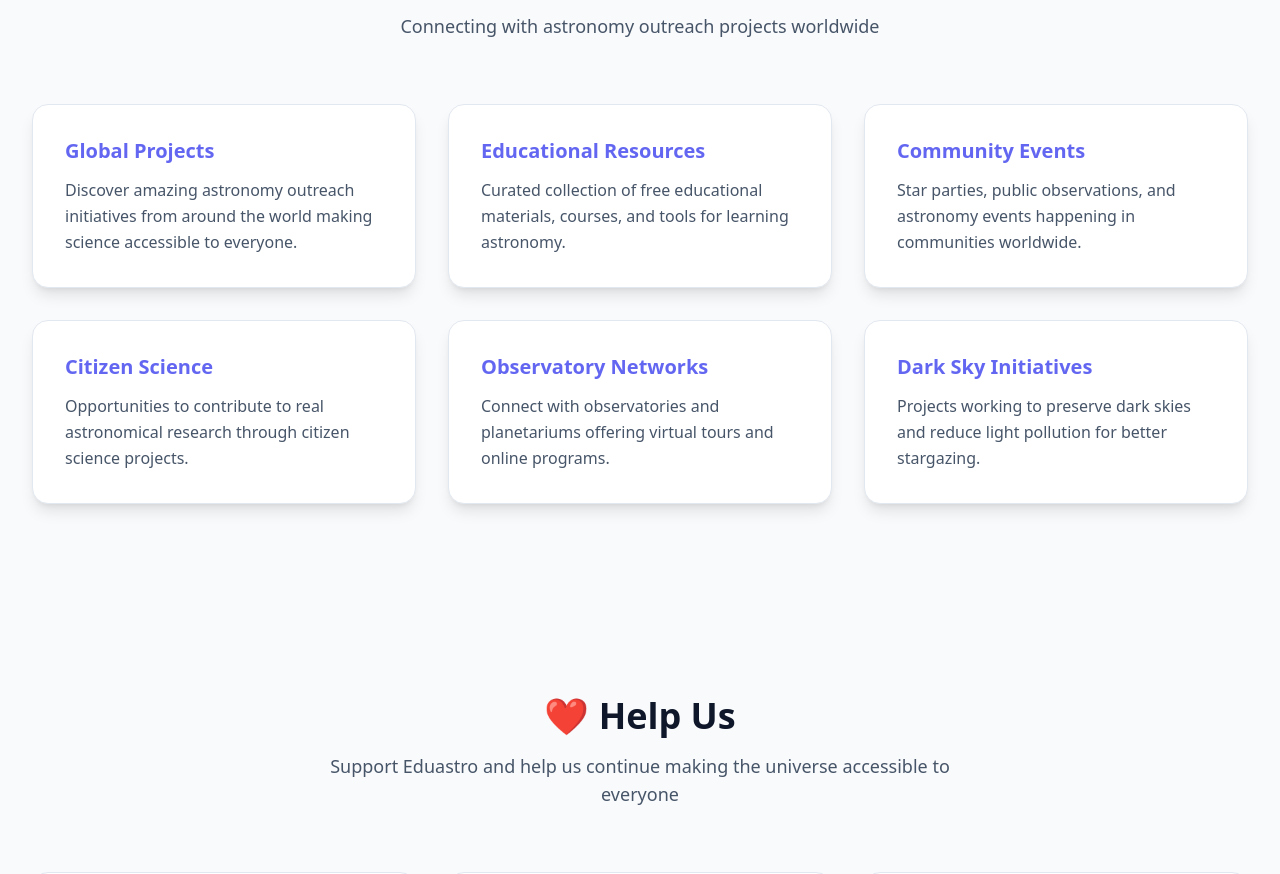
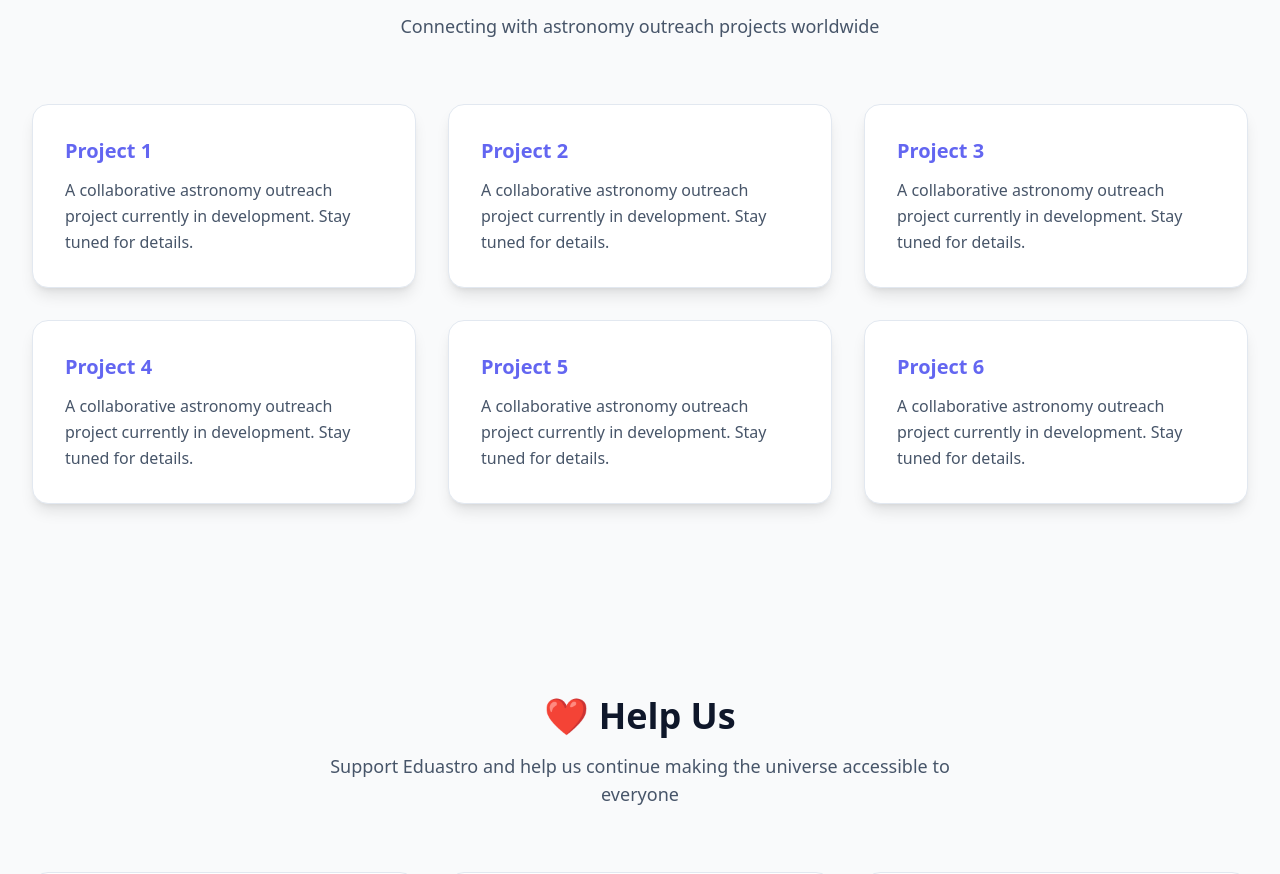
Before and after one commit to Du0073/Eduastro, a React (Vite) app: page / in a window 1280 px wide. Shown: the part 2261-3135 px from the top of the page. Built offline with nearby package versions, Linux system fonts and the light colour scheme.

Commit message:
feat: Update README and constants for Eduastro
Refactors the README to include setup instructions and a banner image. Updates the 'astronomyForAll' constant to reflect placeholder project titles and descriptions, indicating that specific outreach projects are still in development.

```diff
--- a/constants.ts
+++ b/constants.ts
@@ -60,28 +60,28 @@ export const notes: CardContent[] = [
 
 export const astronomyForAll: CardContent[] = [
     {
-        title: 'Global Projects',
-        description: 'Discover amazing astronomy outreach initiatives from around the world making science accessible to everyone.',
+        title: 'Project 1',
+        description: 'A collaborative astronomy outreach project currently in development. Stay tuned for details.',
     },
     {
-        title: 'Educational Resources',
-        description: 'Curated collection of free educational materials, courses, and tools for learning astronomy.',
+        title: 'Project 2',
+        description: 'A collaborative astronomy outreach project currently in development. Stay tuned for details.',
     },
     {
-        title: 'Community Events',
-        description: 'Star parties, public observations, and astronomy events happening in communities worldwide.',
+        title: 'Project 3',
+        description: 'A collaborative astronomy outreach project currently in development. Stay tuned for details.',
     },
     {
-        title: 'Citizen Science',
-        description: 'Opportunities to contribute to real astronomical research through citizen science projects.',
+        title: 'Project 4',
+        description: 'A collaborative astronomy outreach project currently in development. Stay tuned for details.',
     },
     {
-        title: 'Observatory Networks',
-        description: 'Connect with observatories and planetariums offering virtual tours and online programs.',
+        title: 'Project 5',
+        description: 'A collaborative astronomy outreach project currently in development. Stay tuned for details.',
     },
     {
-        title: 'Dark Sky Initiatives',
-        description: 'Projects working to preserve dark skies and reduce light pollution for better stargazing.',
+        title: 'Project 6',
+        description: 'A collaborative astronomy outreach project currently in development. Stay tuned for details.',
     },
 ];
 
```
Also changed, not shown: 1 other file (tests, documents, lock files or other folders).
